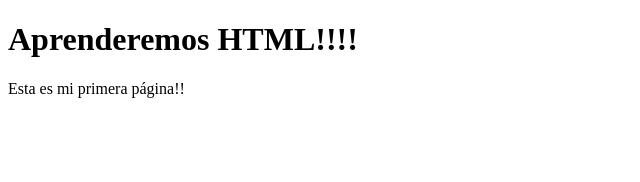
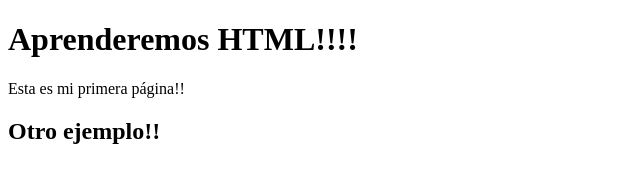
Before and after one commit to roakorga81/ejemplo, a plain HTML site: page index.html in a window 1280 px wide. Shown: the whole page, without its empty margins (0-640 px from the left). Drawn offline with Linux system fonts and the light colour scheme.

Commit message:
agregando nuevo material

```diff
--- a/index.html
+++ b/index.html
@@ -8,5 +8,6 @@
   <body>
     <h1>Aprenderemos HTML!!!!</h1>
     <p>Esta es mi primera página!!</p>
+    <h2>Otro ejemplo!!</h2>
   </body>
 </html>
```
